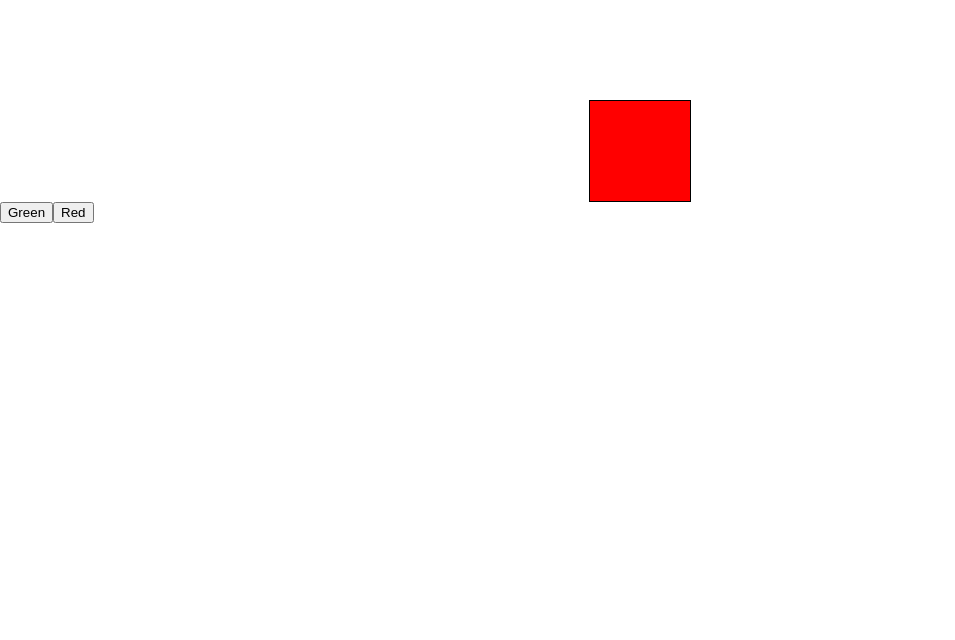
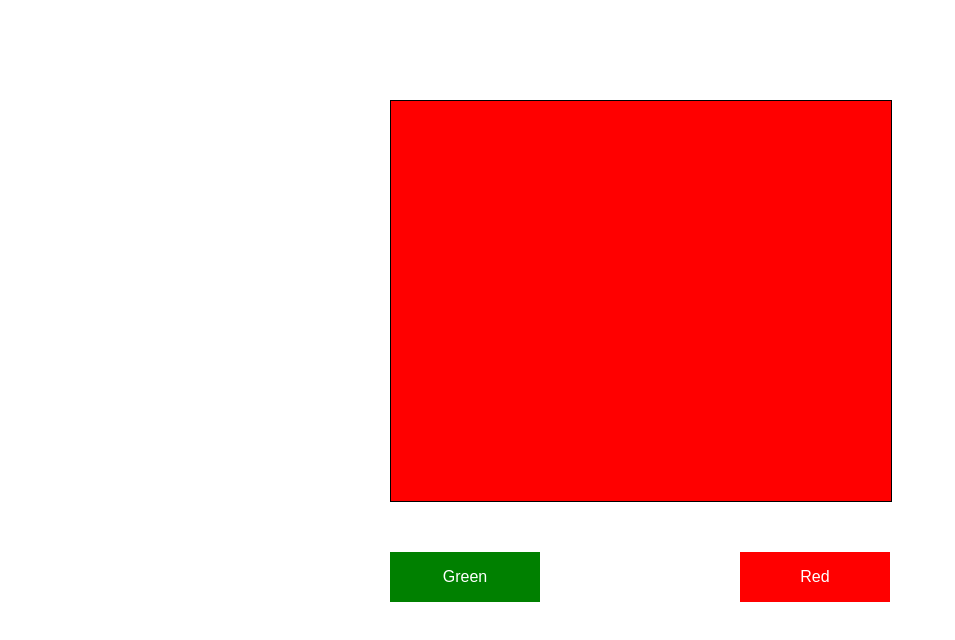
Before and after one commit to Bdemers1055/react-color-changer, a React (Create React App) app: page / in a window 1280 px wide. Shown: the top 640 px of the page, without its empty margins (0-955 px from the left). Built offline with nearby package versions, Linux system fonts and the light colour scheme.

Commit message:
styling finishes

```diff
--- a/src/App.css
+++ b/src/App.css
@@ -1,11 +1,35 @@
 
 .box {
+  border: 1px solid black;
+  width: 500px;
+  height: 400px;
+  margin-bottom: 50px;
+}
+
+.center {
   margin-top: 100px;
-  width: 100px;
-  height: 100px;
-  border: 1px solid black;
+  width: 500px;
+  height: 400px;
   margin-left: auto;
   margin-right: auto;
+}
+
+.left, .right {
+  color: white;
+  font-size: 1rem;
+  font-family: 'open-sans', sans-serif;
+  width: 150px;
+  height: 50px;
+  border: none;
+}
+
+.left {
+  background-color: green;
+}
+
+.right {
+  background-color: red;
+  float: right;
 }
 
 .App {
--- a/src/App.js
+++ b/src/App.js
@@ -22,11 +22,11 @@ class App extends Component {
   render() {
     const styles = { backgroundColor: this.state.color }
     return (
-      <div>
+      <div className = "center" >
       <div className = "box" style = {styles} >
       </div>
-      <button onClick={ this.changeColorGreen.bind(this) }>Green</button>
-      <button onClick={ this.changeColorRed.bind(this) }>Red</button>
+      <button className = "left" onClick={ this.changeColorGreen.bind(this) }>Green</button>
+      <button className = "right" onClick={ this.changeColorRed.bind(this) }>Red</button>
       </div>
     );
   }
```
